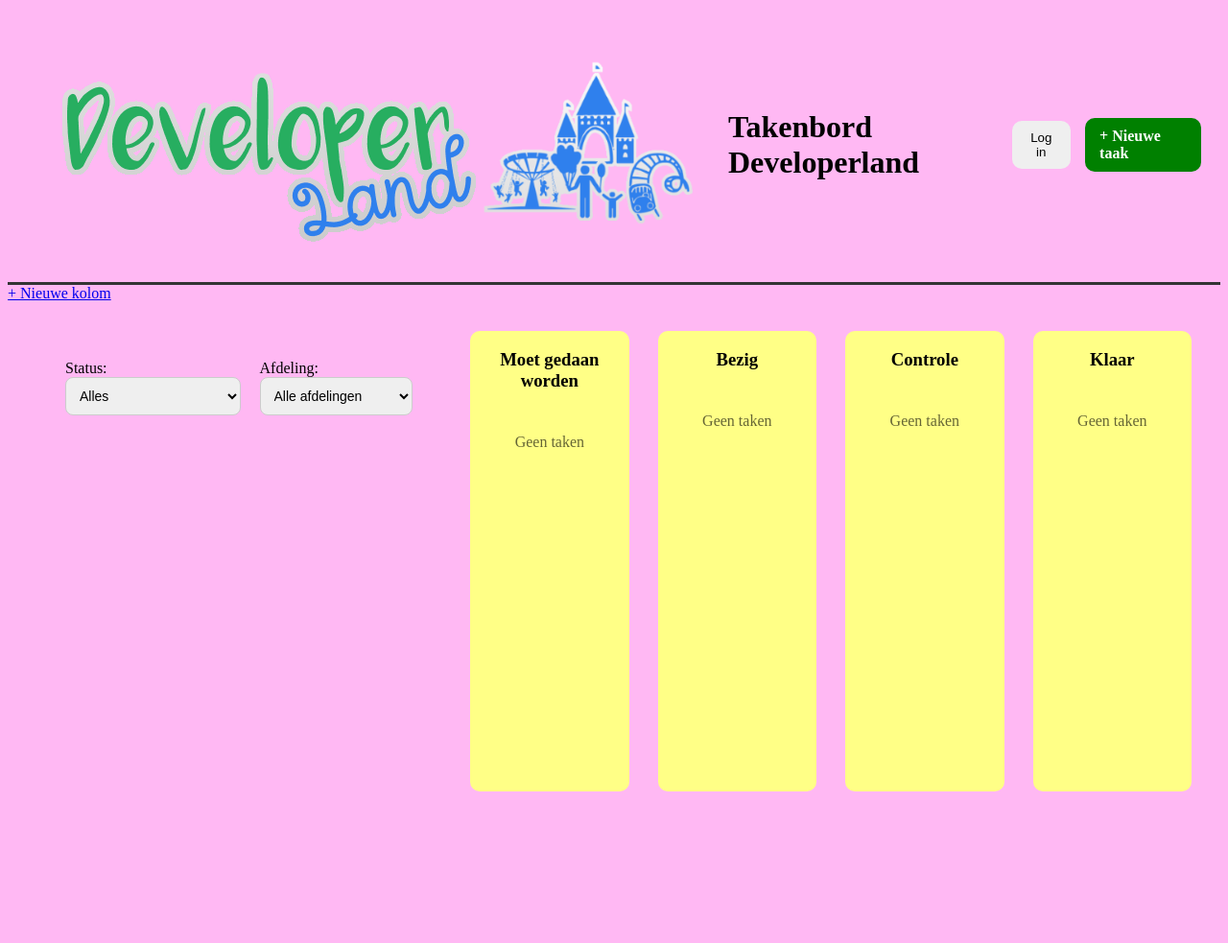
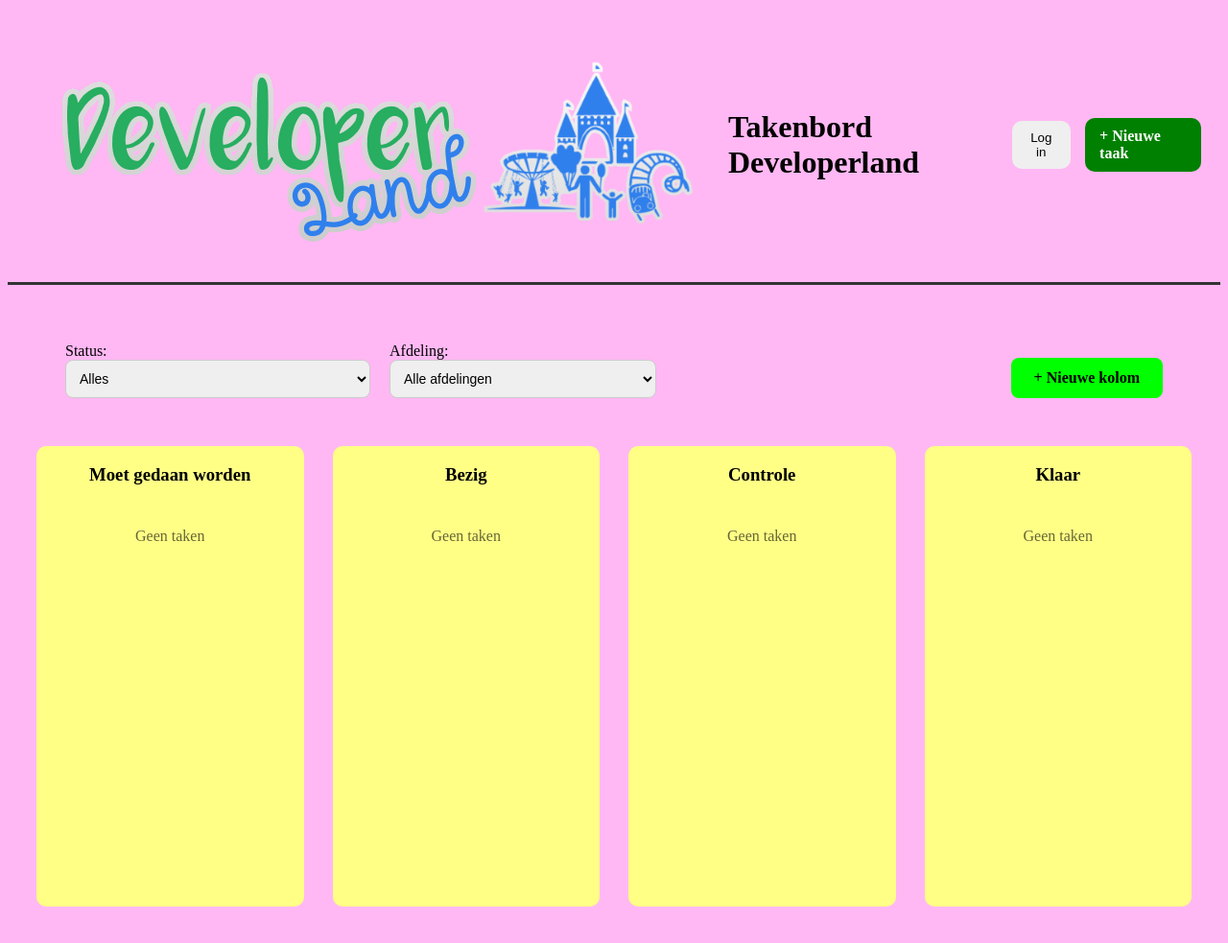
Before and after one commit to wilsonannor03-cyber/PRA-B3-Wilson-Erik-en-Kenan, a PHP site: page / in a window 1280 px wide. Shown: the whole page at 96% size. Before the commit the page ends 825 px from the top, so only its background shows below. Run offline with PHP 8.4, Linux system fonts and the light colour scheme; a user stored in the database is signed in; data comes from the database, SQL or seed files in the repository.

Commit message:
Css update

```diff
--- a/bewerken.php
+++ b/bewerken.php
@@ -1,4 +1,5 @@
 <?php
+session_start();
 require_once 'config/config.php';
 
 if (!isset($_SESSION['user_id'])) {
--- a/index.php
+++ b/index.php
@@ -76,11 +76,10 @@ function toonTakenPerKolom($taken, $kolom_id) {
 </head>
 
 <body>
-<?php require_once 'resources/views/components/header.php'; ?>
-<a href="kolom.php" class="new-column-btn">+ Nieuwe kolom</a>
-<main>
+    <?php require_once 'resources/views/components/header.php'; ?>
+    <main>
 
-    <form method="GET" style="margin: 20px; display:flex; gap:20px;">
+        <form method="GET" style="margin: 20px; display:flex; gap:20px;">
 
         <div>
             <label>Status: </label>
@@ -105,9 +104,11 @@ function toonTakenPerKolom($taken, $kolom_id) {
                 ?>
             </select>
         </div>
+        <a href="kolom.php" class="new-column-btn">+ Nieuwe kolom</a>
 
     </form>
 
+    <div class="columns">
     <?php foreach ($kolommen as $kolom): ?>
         <div class="tasks-column" style="display:flex;">
 
@@ -119,6 +120,7 @@ function toonTakenPerKolom($taken, $kolom_id) {
 
         </div>
     <?php endforeach; ?>
+    </div>
 
 </main>
 
--- a/kolom.php
+++ b/kolom.php
@@ -57,7 +57,7 @@ if ($_SERVER['REQUEST_METHOD'] === 'POST') {
             <input type="text" name="kolomnaam" required class="form-input">
         </div>
 
-        <button type="submit">Toevoegen</button>
+        <button type="submit" class="add-column-btn">Toevoegen</button>
 
     </form>
  <a href="index.php" class="home-button">Terug naar homepagina</a>
--- a/public/css/main.css
+++ b/public/css/main.css
@@ -48,7 +48,7 @@ header .container {
 
 main {
 
-    display: flex;
+    display: block;
 
     justify-content: space-evenly;
 
@@ -58,6 +58,11 @@ main {
 
     padding: 20px;
 
+}
+
+.columns {
+    display: flex;
+    gap: 10px;
 }
 
 /* TASK COLUMNS */
@@ -287,7 +292,7 @@ select {
 /* FOCUS EFFECT */
 
 .form-input:focus{
-eight: bold;
+    font-weight: bold;
 }
 
 header .container {
@@ -383,3 +388,37 @@ header .container {
     background-color: gold;
 
 }
+
+.new-column-btn {
+    display: flex;
+    padding: 12px 24px;
+    background-color: rgb(0, 255, 0);
+    color: black;
+    text-decoration: none;
+    border-radius: 8px;
+    font-weight: bold;
+    transition: 0.3s;
+    align-items: center;
+    align-self: flex-end;
+    margin-left: auto;
+
+}
+
+.new-column-btn:hover {
+    background-color: rgb(0, 204, 0);
+}
+
+.add-column-btn {
+    background-color: rgb(0, 204, 0);
+    color: white;
+    border: none;
+    padding: 10px 15px;
+    margin: 10px 0;
+    cursor: pointer;
+    font-weight: bold;
+    border-radius: 5px;
+}
+
+.add-column-btn:hover {
+    background-color: darkgreen;
+}
--- a/resources/views/components/header.php
+++ b/resources/views/components/header.php
@@ -11,7 +11,7 @@
         <a href="<?php echo $base_url; ?>/inloggen.php">
             <button id="login-btn">Log in</button>
         </a>
-        <a href="<?php echo $base_url; ?>resources/views/tasks/create.php" class="create-link">
+        <a href="<?php echo $base_url; ?>/resources/views/tasks/create.php" class="create-link">
             + Nieuwe taak
         </a>
     </div>
--- /dev/null
+++ b/resources/views/tasks/taskfilterer.php
@@ -0,0 +1,6 @@
+<?php
+    $filters = ['Test','Test2'];
+
+    require_once('/config/conn.php')
+
+?>
--- a/update.php
+++ b/update.php
@@ -1,6 +1,6 @@
 <?php
 
-require_once 'config.php';
+require_once 'config/config.php';
 
 session_start();
 
```
